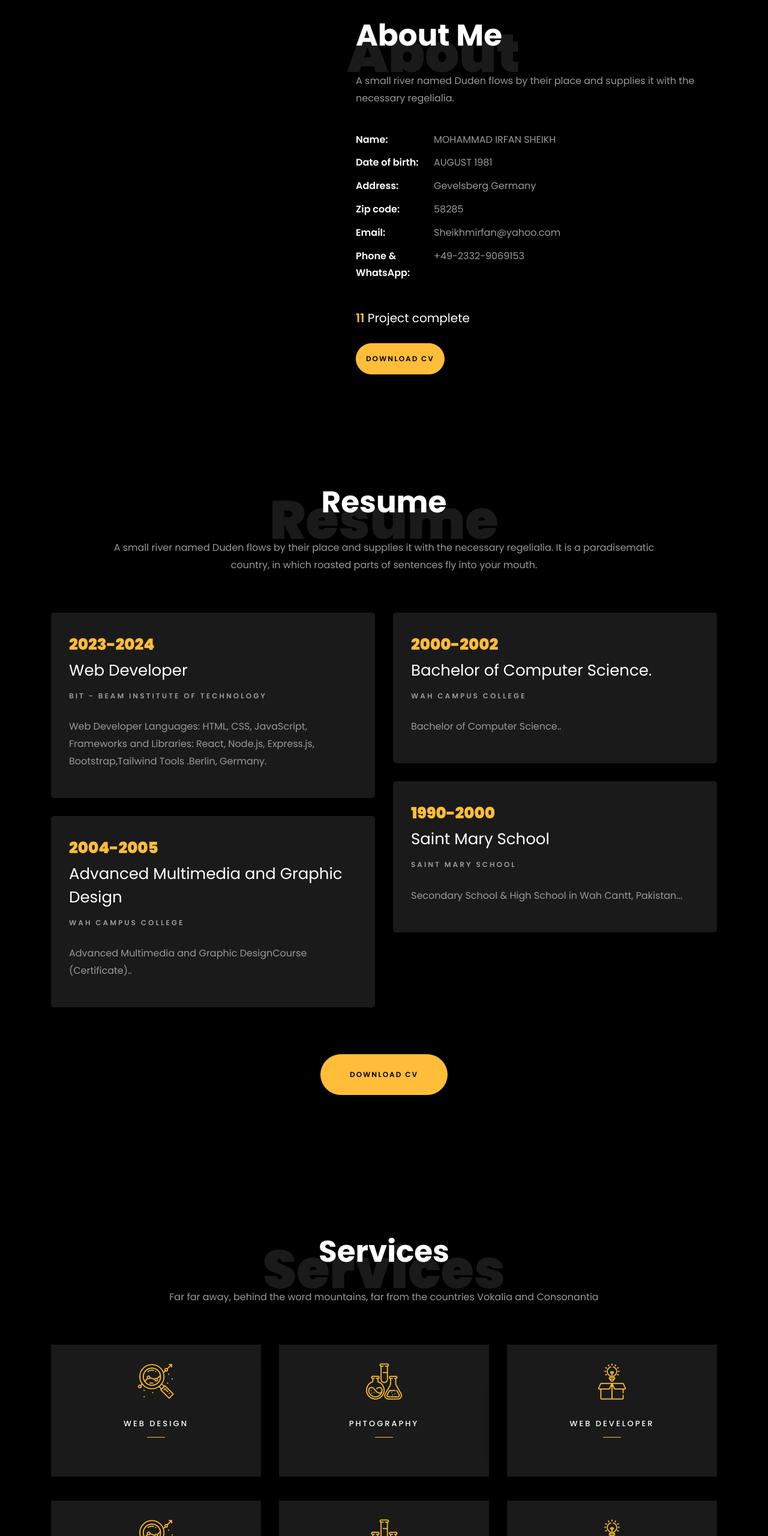
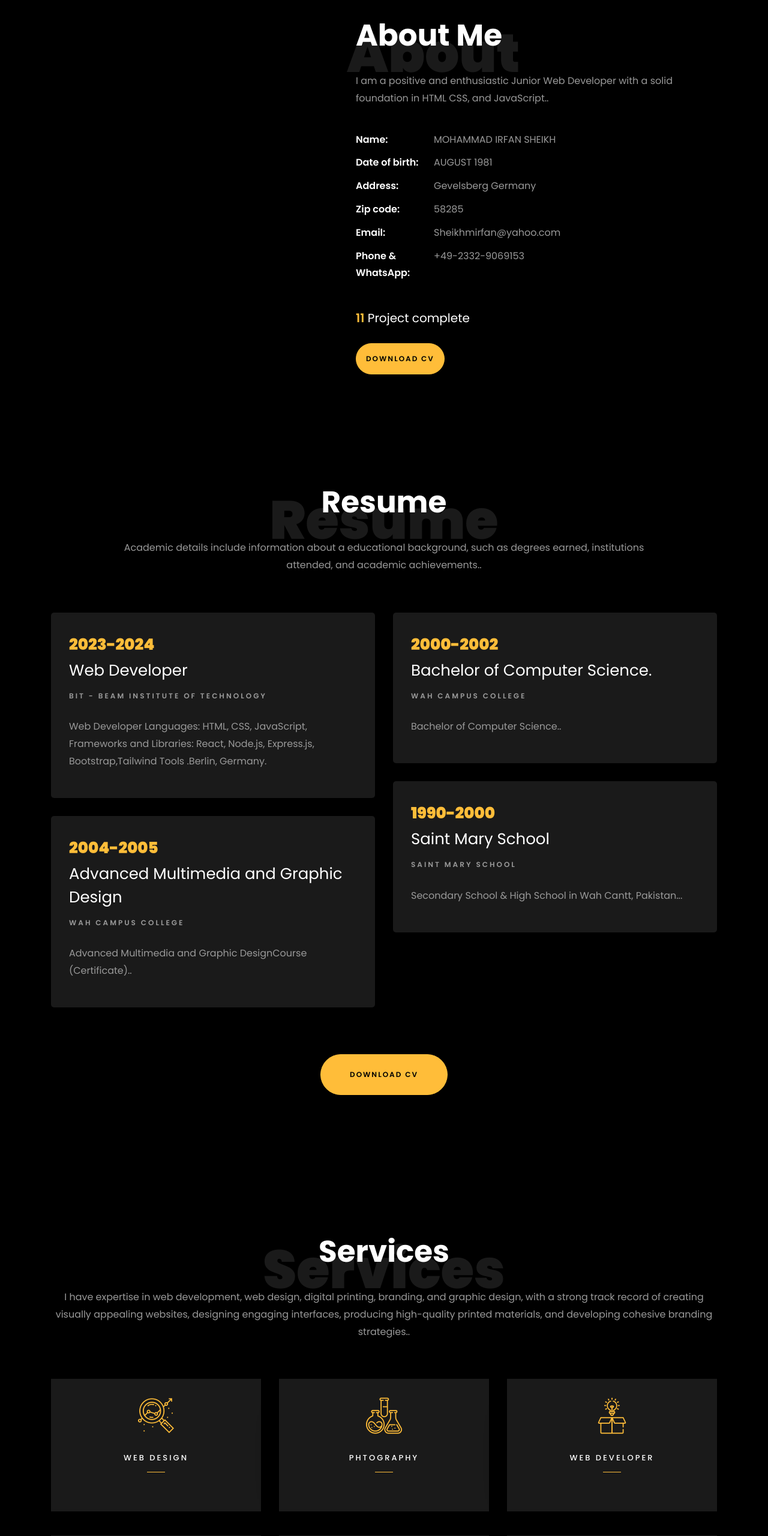
Before and after one commit to sheikhmirfan1/portfolia, a plain HTML site: page index.html in a window 1280 px wide. Shown: the part 840-3400 px from the top of the page at 60% size. Drawn offline with Linux system fonts and the light colour scheme; files whose address does not match are found by name.

Commit message:
update info

```diff
--- a/index.html
+++ b/index.html
@@ -101,7 +101,7 @@
 		          <div class="col-md-12 heading-section ftco-animate">
 		          	<h1 class="big">About</h1>
 		            <h2 class="mb-4">About Me</h2>
-		            <p>A small river named Duden flows by their place and supplies it with the necessary regelialia.</p>
+		            <p>I am a positive and enthusiastic Junior Web Developer with a solid foundation in HTML CSS, and JavaScript..</p>
 		            <ul class="about-info mt-4 px-md-0 px-2">
 		            	<li class="d-flex"><span>Name:</span> <span>MOHAMMAD IRFAN SHEIKH</span></li>
 		            	<li class="d-flex"><span>Date of birth:</span> <span>AUGUST 1981</span></li>
@@ -132,7 +132,7 @@
           <div class="col-md-10 heading-section text-center ftco-animate">
           	<h1 class="big big-2">Resume</h1>
             <h2 class="mb-4">Resume</h2>
-            <p>A small river named Duden flows by their place and supplies it with the necessary regelialia. It is a paradisematic country, in which roasted parts of sentences fly into your mouth.</p>
+            <p>Academic details include information about a educational background, such as degrees earned, institutions attended, and academic achievements..</p>
           </div>
         </div>
     		<div class="row">
@@ -183,7 +183,7 @@
           <div class="col-md-12 heading-section text-center ftco-animate">
           	<h1 class="big big-2">Services</h1>
             <h2 class="mb-4">Services</h2>
-            <p>Far far away, behind the word mountains, far from the countries Vokalia and Consonantia</p>
+            <p>I have expertise in web development, web design, digital printing, branding, and graphic design, with a strong track record of creating visually appealing websites, designing engaging interfaces, producing high-quality printed materials, and developing cohesive branding strategies..</p>
           </div>
         </div>
     		<div class="row">
@@ -259,7 +259,7 @@
           <div class="col-md-12 heading-section text-center ftco-animate">
           	<h1 class="big big-2">Skills</h1>
             <h2 class="mb-4">My Skills</h2>
-            <p>Far far away, behind the word mountains, far from the countries Vokalia and Consonantia</p>
+            <p>I possess a diverse skill set in web development, web design, HTML5, JavaScript, and graphic design, allowing me to create dynamic and visually appealing websites with interactive features and engaging graphic content.</p>
           </div>
         </div>
 				<div class="row">
@@ -340,7 +340,7 @@
           <div class="col-md-12 heading-section text-center ftco-animate">
           	<h1 class="big big-2">Projects</h1>
             <h2 class="mb-4">Our Projects</h2>
-            <p>Far far away, behind the word mountains, far from the countries Vokalia and Consonantia</p>
+            <p>My project showcases my proficiency in web development, web design, HTML5, JavaScript, and graphic design, demonstrating my ability to create visually stunning websites with interactive elements and engaging graphic content.</p>
           </div>
         </div>
     		<div class="row">
@@ -516,7 +516,6 @@
 				<div class="row justify-content-center">
 					<div class="col-md-7 ftco-animate text-center">
 						<h2>I'm <span>Available</span> for freelancing</h2>
-						<p>A small river named Duden flows by their place and supplies it with the necessary regelialia.</p>
 						<p class="mb-0"><a href="#" class="btn btn-primary py-3 px-5">Hire me</a></p>
 					</div>
 				</div>
@@ -529,7 +528,7 @@
           <div class="col-md-7 heading-section text-center ftco-animate">
             <h1 class="big big-2">Contact</h1>
             <h2 class="mb-4">Contact Me</h2>
-            <p>Far far away, behind the word mountains, far from the countries Vokalia and Consonantia</p>
+            <p>Please feel free to contact me for any inquiries or collaborations.</p>
           </div>
         </div>
 
@@ -561,15 +560,7 @@
 	            <p><a href="mailto:sheikhmirfan@yahoo.com">sheikhmirfan@yahoo.com</a></p>
 	          </div>
           </div>
-          <div class="col-md-6 col-lg-3 d-flex ftco-animate">
-          	<div class="align-self-stretch box p-4 text-center">
-          		<div class="icon d-flex align-items-center justify-content-center">
-          			<span class="icon-globe"></span>
-          		</div>
-          		<h3 class="mb-4">Website</h3>
-	            <p><a href="#">yoursite.com</a></p>
-	          </div>
-          </div>
+
         </div>
 
         <div class="row no-gutters block-9">
@@ -607,8 +598,8 @@
         <div class="row mb-5">
           <div class="col-md">
             <div class="ftco-footer-widget mb-4">
-              <h2 class="ftco-heading-2">About</h2>
-              <p>Far far away, behind the word mountains, far from the countries Vokalia and Consonantia, there live the blind texts.</p>
+              <h2 class="ftco-heading-2">About Me</h2>
+              <p>I am a positive and enthusiastic Junior Web Developer with a solid foundation in HTML CSS, and JavaScript..</p>
               <ul class="ftco-footer-social list-unstyled float-md-left float-lft mt-5">
                 <li class="ftco-animate"><a href="#"><span class="icon-twitter"></span></a></li>
                 <li class="ftco-animate"><a href="#"><span class="icon-facebook"></span></a></li>
```
